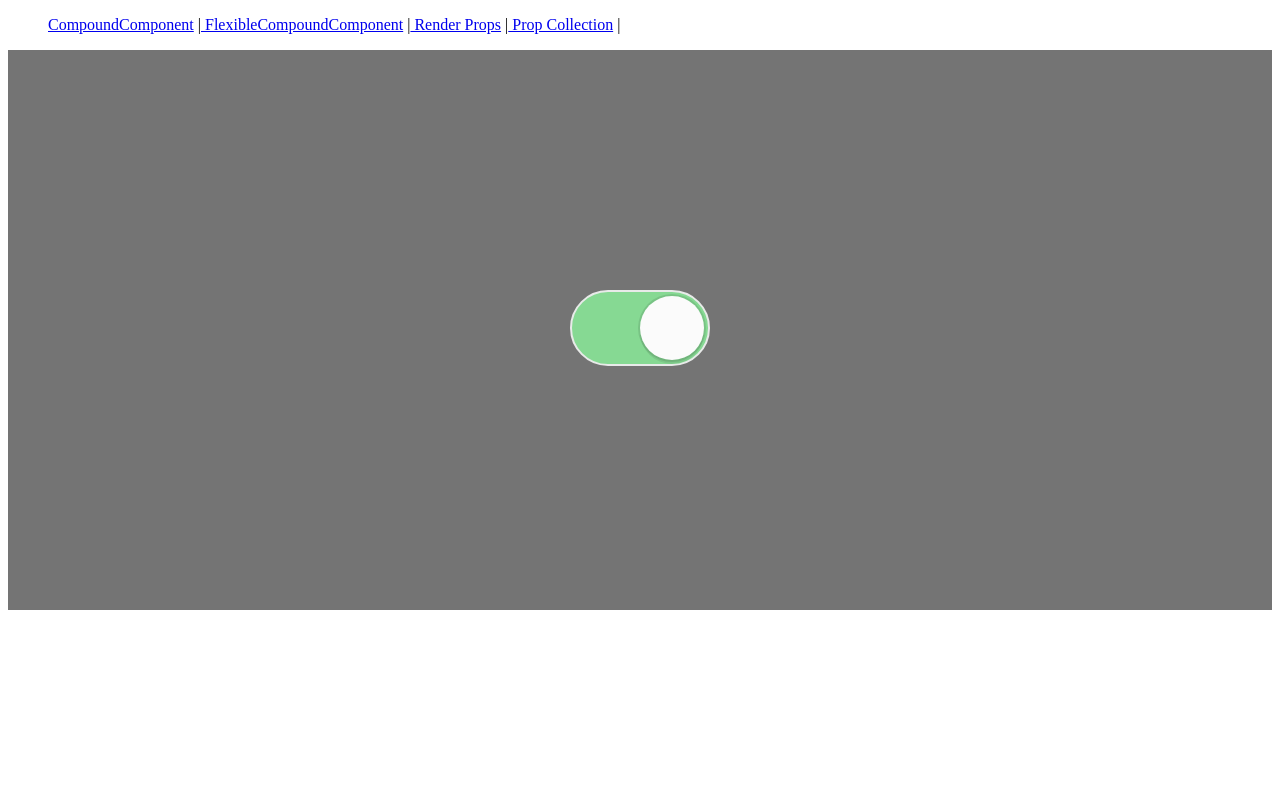
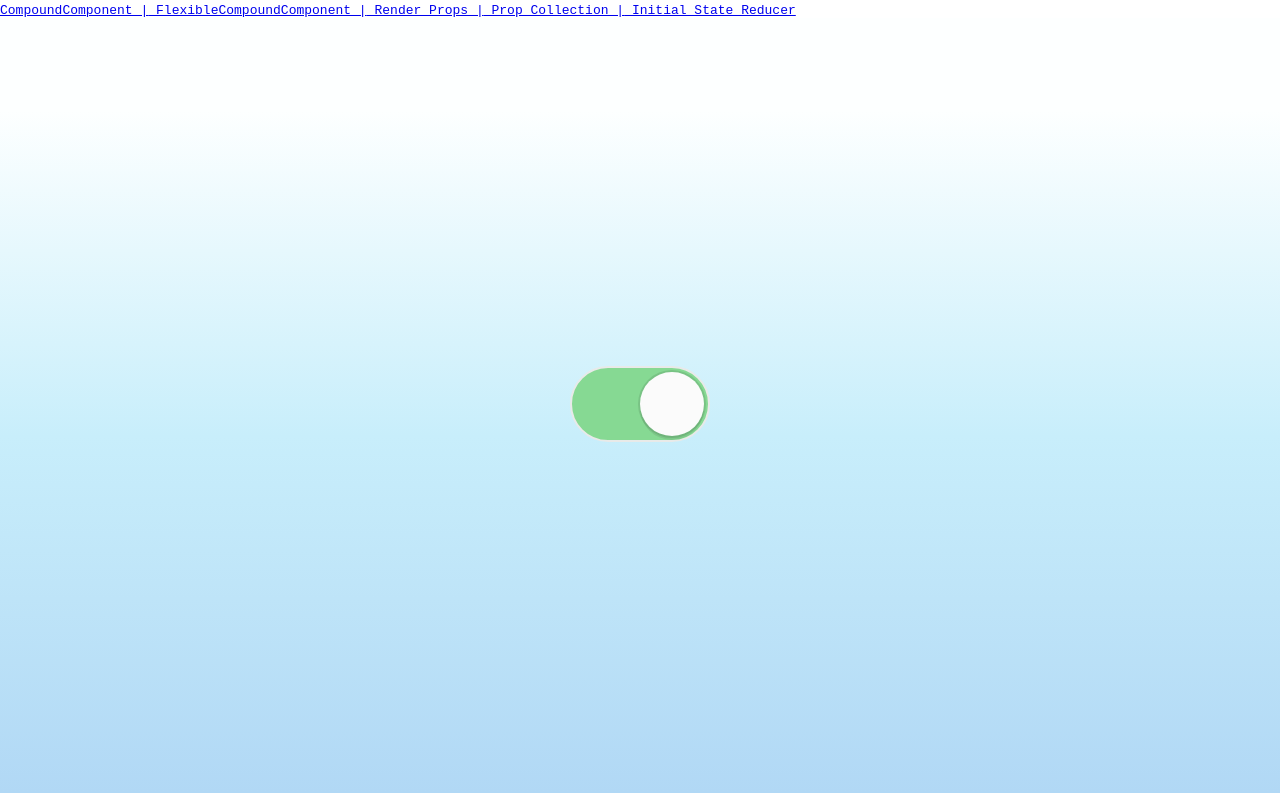
Before and after one commit to orabazu/react-patterns, a React (Vite) app: page / in a window 1280 px wide. Built offline with nearby package versions, Linux system fonts and the light colour scheme.

Commit message:
Add internal state reducer pattern & update readme

```diff
--- a/src/App.js
+++ b/src/App.js
@@ -11,6 +11,7 @@ import RenderPropUsage from './RenderProp/RenderPropUsage'
 import PropCollectionUsage from './PropCollection/PropCollectionUsage'
 
 import Paths from './Paths'
+import StateReducerUsage from "./InternalStateReducer/StateReducerUsage";
 
 class App extends React.Component {
   onToggle = (e) => {
@@ -19,18 +20,20 @@ class App extends React.Component {
   render() {
     return (
       <React.Fragment>
-        <ul path="/asd">
-          <Link to={Paths.compoundPath}> CompoundComponent</Link> |
-          <Link to={Paths.flexibleCompoundPath}> FlexibleCompoundComponent</Link> |
-          <Link to={Paths.renderPropPath}> Render Props</Link> |
-          <Link to={Paths.propCollectionPath}> Prop Collection</Link> |
-        </ul>
+        <nav path="/asd">
+          <Link to={Paths.compoundPath}> CompoundComponent |</Link>
+          <Link to={Paths.flexibleCompoundPath}> FlexibleCompoundComponent |</Link>
+          <Link to={Paths.renderPropPath}> Render Props |</Link>
+          <Link to={Paths.propCollectionPath}> Prop Collection |</Link>
+          <Link to={Paths.initialStateReducerPath}> Initial State Reducer </Link>
+        </nav>
         <Router className="switcher__wrapper">
           <BasicToggleUsage exact path="/" onToggle={this.onToggle} />
           <CompoundToggleUsage path={Paths.compoundPath} onToggle={this.onToggle} />
           <FlexibleCompoudToggle path={Paths.flexibleCompoundPath} onToggle={this.onToggle} />
           <RenderPropUsage path={Paths.renderPropPath} onToggle={this.onToggle} />
           <PropCollectionUsage path={Paths.propCollectionPath} onToggle={this.onToggle} />
+          <StateReducerUsage path={Paths.initialStateReducerPath} onToggle={this.onToggle} />
 
 
         </Router>
--- /dev/null
+++ b/src/InternalStateReducer/StateReducer.js
@@ -0,0 +1,51 @@
+import { Component } from "react";
+
+class StateReducer extends Component {
+  initialState = {
+    on: true,
+  }
+  state = this.initialState;
+
+  // 2 internal setState
+  internalSetState(changes, callback) {
+    this.setState(state => {
+      // handle function setState call
+      const changesObject = typeof changes === 'function' ? changes(state) : changes
+
+      // 3 apply state reducer
+      const reducedChanges = this.props.stateReducer(state, changesObject) || {}
+      return Object.keys(reducedChanges).length ? reducedChanges : null //return null if there no changes, avoid unnecessary render
+
+    }, callback)
+  }
+
+
+  // 1 toggle is triggered
+  toggle = () => {
+    this.internalSetState(
+      (currentState) => ({ on: !currentState.on }),
+      () => {
+        // 4 after state reducers is finished cb is triggered
+        this.props.onToggle(this.state.on)
+      },
+    )
+  }
+
+  getStateAndHelpers() {
+    return {
+      on: this.state.on,
+      toggle: this.toggle,
+      togglerProps: {
+        'aria-pressed': this.state.on,
+        onClick: this.toggle,
+      },
+    }
+  }
+
+  render() {
+    return this.props.children(this.getStateAndHelpers())
+  }
+}
+
+
+export default StateReducer;
--- /dev/null
+++ b/src/InternalStateReducer/StateReducerUsage.js
@@ -0,0 +1,53 @@
+import React from 'react';
+import StateReducer from './StateReducer'
+
+import { Switch } from '../Switch/Switch';
+
+const renderWhoa = () => <div data-testid="notice">Whoa, you clicked too much!<br /></div>
+const renderClickCount = (state) => <div data-testid="click-count">Click count: {state.timesClicked}</div>
+
+class StateReducerUsage extends React.Component {
+
+  state = { timesClicked: 0 };
+
+  // 4 toggled cb is invoked
+  // once state is set on child
+  onToggled = (...args) => {
+    this.setState(({ timesClicked }) => ({
+      timesClicked: timesClicked + 1,
+    }))
+    this.props.onToggle(...args) // logs the info
+  }
+
+  // 3 state reducers is applied before inner child state is changed
+  // state reducers components internalState change fn
+  // redirects here to manipulate wrapper component state
+  toggleStateReducer = (stateOfChild, changes) => {
+    if (this.state.timesClicked >= 4) {
+      return { ...changes, on: false }
+    }
+    return changes;
+  }
+
+
+  render() {
+    const { timesClicked } = this.state
+    return (
+      <StateReducer onToggle={this.onToggled} stateReducer={this.toggleStateReducer} >
+        {({ on, togglerProps }) => (
+          <div>
+            {on ? 'The button is on' : 'The button is off'}
+            <Switch on={on} {...togglerProps} />
+            <hr />
+            {timesClicked > 4
+              ? renderWhoa() : timesClicked > 0
+                ? renderClickCount(this.state)
+                : null}
+          </div>
+        )}</StateReducer>
+    )
+  }
+
+}
+
+export default StateReducerUsage;
--- a/src/Paths.js
+++ b/src/Paths.js
@@ -3,4 +3,5 @@ export default {
   flexibleCompoundPath: '/flexible-compound-component',
   renderPropPath: '/render-prop',
   propCollectionPath: '/prop-collection',
+  initialStateReducerPath: '/state-reducer',
 }
--- a/src/PropCollection/PropCollection.js
+++ b/src/PropCollection/PropCollection.js
@@ -1,6 +1,6 @@
 import { Component } from "react";
 
-class RenderProp extends Component {
+class PropCollection extends Component {
   state = {
     on: true,
   }
@@ -31,4 +31,4 @@ class RenderProp extends Component {
 }
 
 
-export default RenderProp;
+export default PropCollection;
--- a/src/PropCollection/PropCollectionUsage.js
+++ b/src/PropCollection/PropCollectionUsage.js
@@ -1,12 +1,12 @@
 import React from 'react';
-import RenderProp from './PropCollection'
+import PropCollection from './PropCollection'
 
 import { Switch } from '../Switch/Switch';
 
-const RenderPropUsage = ({ onToggle }) => {
+const PropCollectionUsage = ({ onToggle }) => {
   console.log(onToggle)
   return (
-    <RenderProp onToggle={onToggle} >{({on, togglerProps}) => (
+    <PropCollection onToggle={onToggle} >{({on, togglerProps}) => (
         <div>
           {on ? 'The button is on' : 'The button is off'}
           <Switch on={on} {...togglerProps} />
@@ -15,8 +15,8 @@ const RenderPropUsage = ({ onToggle }) => {
             {on ? 'on' : 'off'}
           </button>
         </div>
-      )}</RenderProp>
+      )}</PropCollection>
   )
 }
 
-export default RenderPropUsage;
+export default PropCollectionUsage;
--- a/src/style.scss
+++ b/src/style.scss
@@ -1,10 +1,42 @@
-.switcher{
-  &__wrapper{
+* {
+  font-family: fantasy;
+  box-sizing: border-box;
+}
+body { margin:0}
+nav > * {
+  font-family: monospace;
+}
+.switcher {
+  &__wrapper {
     display: flex;
     justify-content: center;
     align-items: center;
-    height: 70vh;
+    height: calc(100vh - 25px);
     flex-direction: column;
-    background: #747474;
+    background: rgb(225, 255, 255); /* Old browsers */
+    background: -moz-linear-gradient(
+      top,
+      rgba(253, 255, 255, 1) 12%,
+      rgba(230, 248, 253, 1) 30%,
+      rgba(200, 238, 251, 1) 54%,
+      rgba(190, 228, 248, 1) 75%,
+      rgba(177, 216, 245, 1) 100%
+    ); /* FF3.6-15 */
+    background: -webkit-linear-gradient(
+      top,
+      rgba(253, 255, 255, 1) 12%,
+      rgba(230, 248, 253, 1) 30%,
+      rgba(200, 238, 251, 1) 54%,
+      rgba(190, 228, 248, 1) 75%,
+      rgba(177, 216, 245, 1) 100%
+    ); /* Chrome10-25,Safari5.1-6 */
+    background: linear-gradient(
+      to bottom,
+      rgba(253, 255, 255, 1) 12%,
+      rgba(230, 248, 253, 1) 30%,
+      rgba(200, 238, 251, 1) 54%,
+      rgba(190, 228, 248, 1) 75%,
+      rgba(177, 216, 245, 1) 100%
+    ); /* W3C, IE10+, FF16+, Chrome26+, Opera12+, Safari7+ */
   }
 }
```
Also changed, not shown: 1 other file (tests, documents, lock files or other folders).
